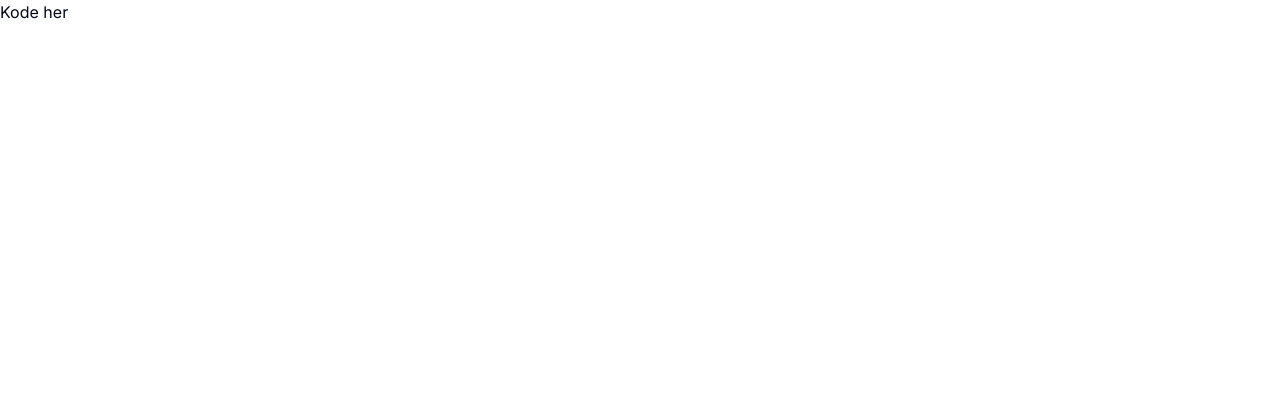
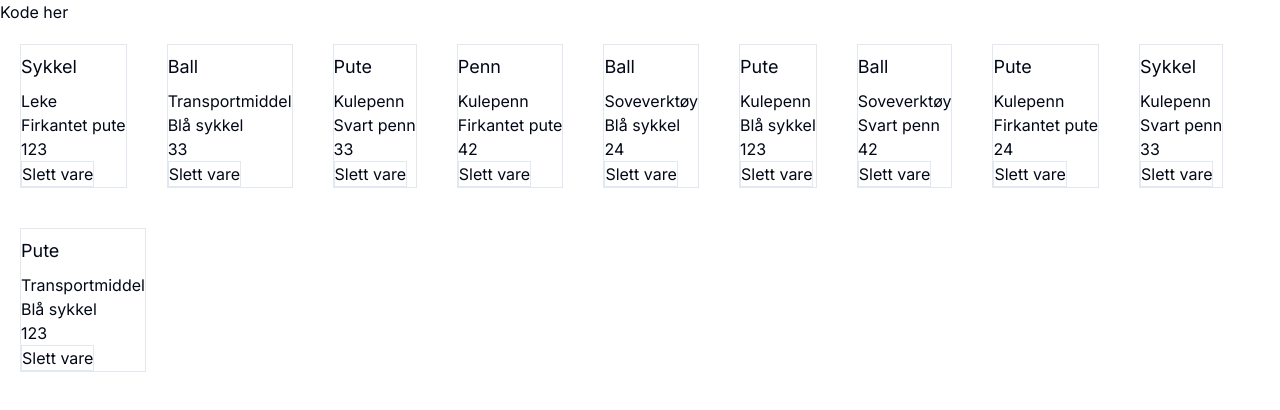
Before and after one commit to Cryxen/next-starter-2023, a Next.js app: page / in a window 1280 px wide. Shown: the top 410 px of the page. Built offline with nearby package versions, Linux system fonts and the light colour scheme.

Commit message:
Initial work

```diff
--- a/src/app/page.tsx
+++ b/src/app/page.tsx
@@ -1,3 +1,9 @@
+import Products from "@/components/Products";
+
 export default function Home() {
-  return <div>Kode her</div>
+  return (
+  <div>
+    Kode her
+    <Products />
+    </div>)
 }
--- /dev/null
+++ b/src/components/ProductItem.tsx
@@ -0,0 +1,21 @@
+import { Product } from "@/features/responses/types"
+
+const ProductItem = (props: Product) => {
+    const {id, title, description, price, category, onDelete} = props
+
+    const handleDelete = () => {
+        onDelete?.(id)
+    }
+
+    return(
+        <article className="border border-solid m-5 ">
+        <h3 className="text-lg my-2">{title}</h3>
+        <p>{category}</p>
+        <p>{description}</p>
+        <p>{price}</p>
+        {onDelete ? <button onClick={handleDelete} className="border border-solid">Slett vare</button> : null}
+        </article>
+    )
+}
+
+export default ProductItem
--- /dev/null
+++ b/src/components/Products.tsx
@@ -0,0 +1,21 @@
+"use client"
+import { createProducts, faker } from "@/features/responses/CreateProduct"
+import ProductItem from "./ProductItem"
+
+const Products = () => {
+    const products = Array.from(createProducts({count: 10, faker}).values())
+
+    const deleteProductHandler = (id: number) => {
+        console.log("Forsøker å slette: " + id)
+    }
+
+    console.log(products)
+    return(
+        <div className="flex flex-row flex-wrap">
+        {products.map((product) => (
+            <ProductItem key={product.id}{...product} onDelete={deleteProductHandler}/>
+        ))}
+        </div>
+    )
+}
+export default Products
--- /dev/null
+++ b/src/features/responses/CreateProduct.ts
@@ -0,0 +1,56 @@
+import type { CreateProducts, Faker } from "./types";
+
+const fakeTitles: string[] = ["Penn", "Sykkel", "Ball", "Pute"]
+const fakeDescriptions: string[] = ["Svart penn",
+"Blå sykkel",
+"Rund ball",
+"Firkantet pute"]
+const fakePrices: number[] = [123, 42, 24, 33]
+const fakeCategory: string[] = ["Kulepenn", "Transportmiddel", "Leke", "Soveverktøy"]
+
+/*
+    Fra undervisning - Webapp2023/webapp-03/src/features/responses/createResponse.ts
+*/
+// Define a function to get a random item from an array.
+const getRandomItem = <T>(items: T[]) => {
+    // Generate a random index within the array's length.
+    const randomIndex = Math.floor(Math.random() * items.length)
+
+    // Return the random item from the array.
+    return items[randomIndex]
+  }
+
+  // Define a function to generate a random ID.
+const getRandomId = () => {
+    // Generate a random decimal number, convert it to base 36, and remove the leading "0.".
+    return Math.random().toString(36).slice(2)
+  }
+/*
+    Fra undervisning - Webapp2023/webapp-03/src/features/responses/createResponse.ts
+*/
+
+export const faker: Faker = {
+    id: () => getRandomId(),
+    title: () => getRandomItem(fakeTitles),
+    description: () => getRandomItem(fakeDescriptions),
+    price: () => getRandomItem(fakePrices),
+    category: () => getRandomItem(fakeCategory)
+}
+
+const createProducts: CreateProducts = ({existingProducts, count}) => {
+    const products = new Map(existingProducts)
+
+    for (let i = 0; i < count; i++) {
+        const product = {
+            id: faker.id(),
+            title: faker.title(),
+            description: faker.description(),
+            price: faker.price(),
+            category: faker.category()
+        }
+    products.set(`product - ${i}`, product)
+    }
+    return products
+}
+
+export {createProducts}
--- /dev/null
+++ b/src/features/responses/types.ts
@@ -0,0 +1,31 @@
+export type Category = {
+    name: string
+}
+
+//Importer category når en får til.
+export type Product = {
+    id: number
+    title: string
+    description: string
+    price: number
+    category: string
+    onDelete?: (id: number) => void
+}
+
+export type Faker = {
+    id: () => {}
+    title: () => {}
+    description: () => {}
+    price: () => {}
+    category: () => {}
+}
+
+export type createProductParams = {
+    count: number
+    faker: Faker
+    existingProducts?: Map<string, Product>
+}
+
+export type CreateProducts = (
+    params: createProductParams,
+) => Map<string, Product>
```
Also changed, not shown: 1 other file (tests, documents, lock files or other folders).
